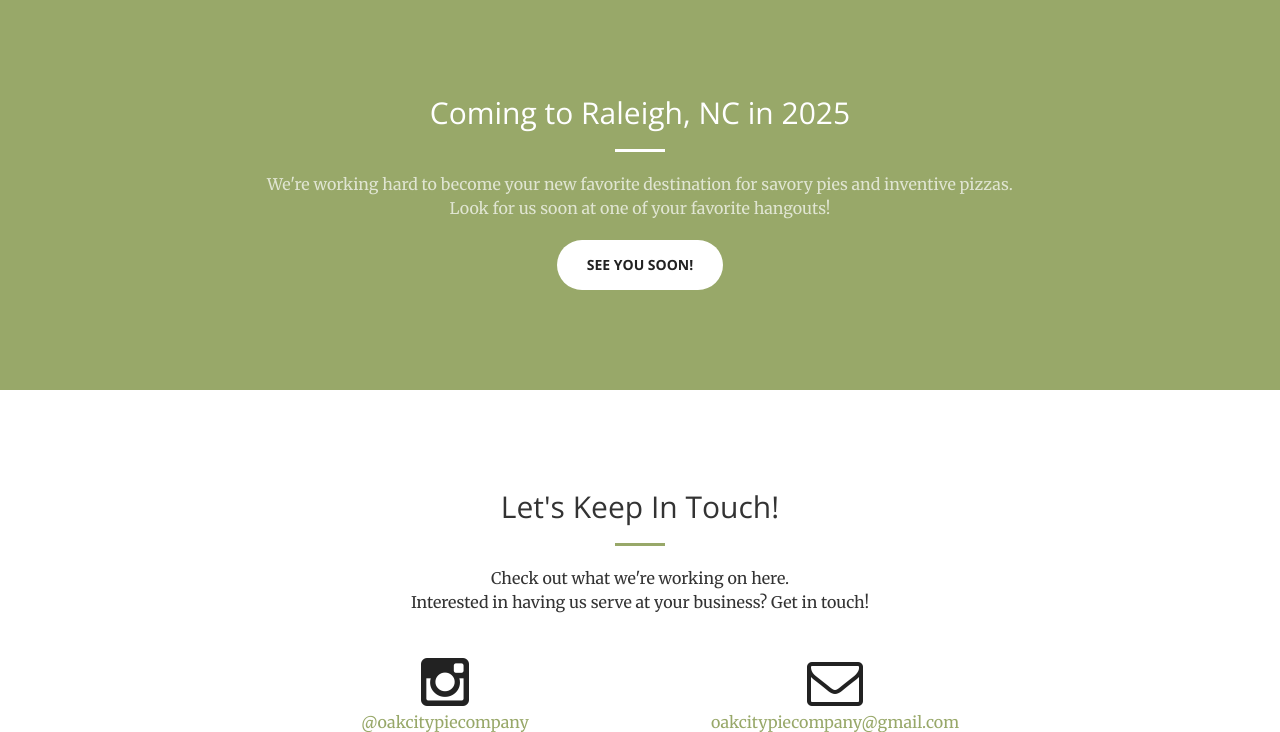
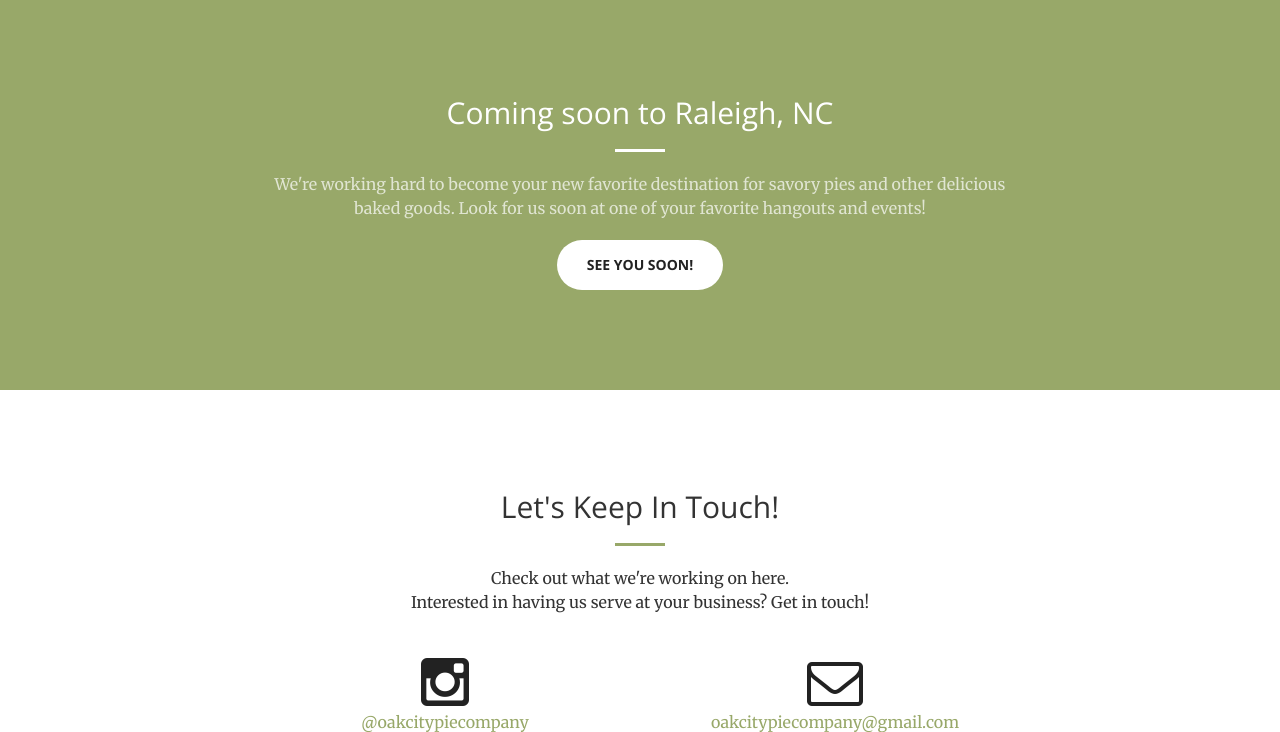
Before and after one commit to oakcitypiecompany/oakcitypiecompany.github.io, a Jekyll site: the page built from index.html, in a window 1280 px wide and 900 px high, scrolled down 736 px, cut to the strip 168-900 px from the top of the window. Built offline with Jekyll 4.4.1, drawn with Linux system fonts in a browser that asks for light colours.

Commit message:
Update call-to-action.html

```diff
--- a/_includes/call-to-action.html
+++ b/_includes/call-to-action.html
@@ -2,9 +2,9 @@
     <div class="container">
         <div class="row">
             <div class="col-lg-8 col-lg-offset-2 text-center">
-                <h2 class="section-heading">Coming to Raleigh, NC in 2025</h2>
+                <h2 class="section-heading">Coming soon to Raleigh, NC</h2>
                 <hr class="light">
-                <p class="text-faded">We're working hard to become your new favorite destination for savory pies and inventive pizzas.  Look for us soon at one of your favorite hangouts!</p>
+                <p class="text-faded">We're working hard to become your new favorite destination for savory pies and other delicious baked goods.  Look for us soon at one of your favorite hangouts and events!</p>
                 <a href="#contact" class="btn btn-default btn-xl">See you soon!</a>
             </div>
         </div>
```
